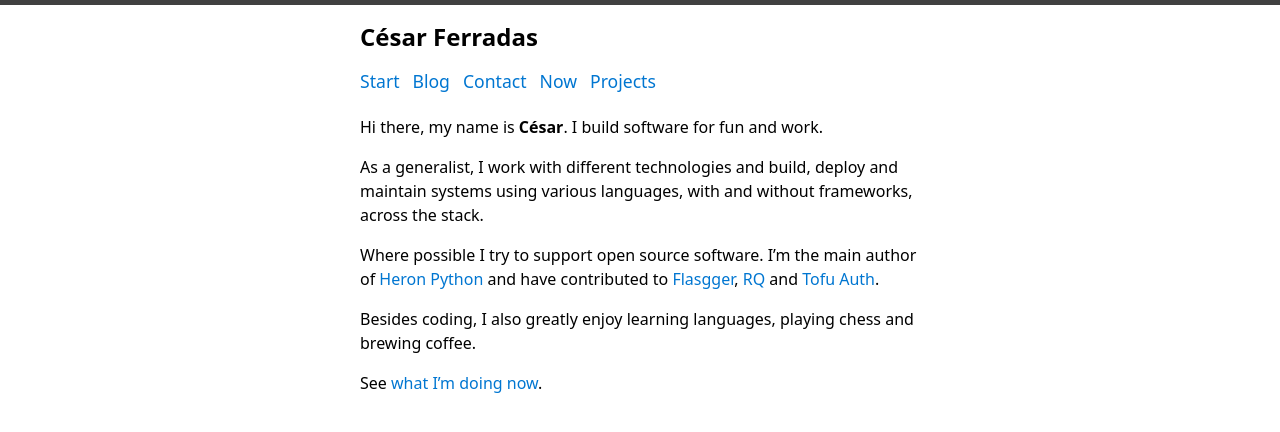
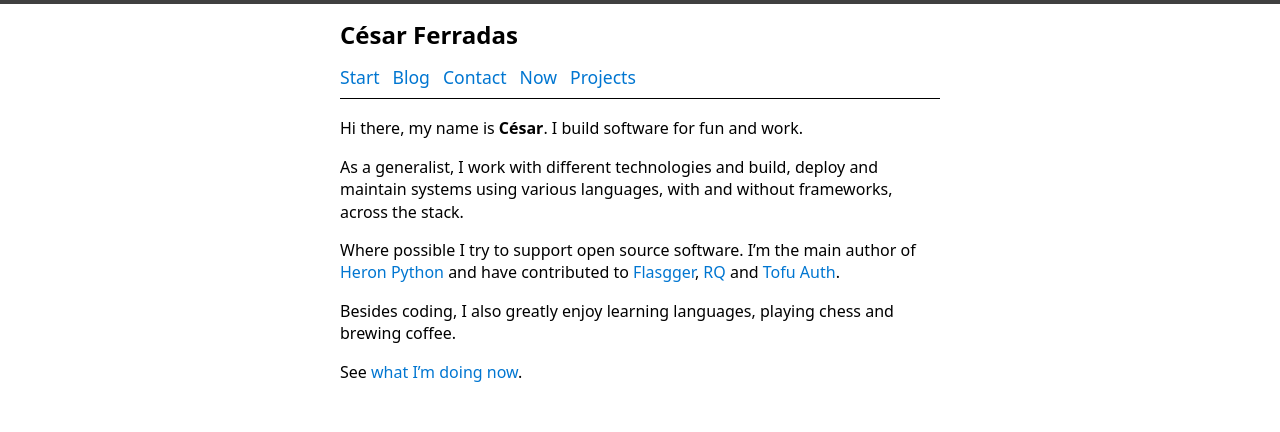
Before and after one commit to cesarferradas/ferrad.as, a Jekyll site: the page built from index.md, in a window 1280 px wide. Shown: the top 432 px of the page. Built offline with Jekyll 4.4.1, drawn with Linux system fonts in a browser that asks for light colours.

Commit message:
Simplify CSS, use semantic html in layout

```diff
--- a/_layouts/default.html
+++ b/_layouts/default.html
@@ -33,8 +33,7 @@
     <script defer data-domain="ferrad.as" src="https://plausible.io/js/script.js"></script>
   </head>
   <body>
-    <header>
-      <h2>{{ site.title }}</h2>
+    <header>{{ site.title }}</header>
     <nav>
       <a href="/">Start</a>
       <a href="/blog">Blog</a>
@@ -42,7 +41,7 @@
       <a href="/now">Now</a>
       <a href="/projects">Projects</a>
     </nav>
-    </header>
+    <hr>
     <main>
       {{ content -}}
     </main>
--- a/public/css/s.scss
+++ b/public/css/s.scss
@@ -8,10 +8,9 @@
     --dark: #404040;
     --moredark: #000;
     --link: #0076d1;
-    border-top: 5px solid var(--dark);
-    line-height: 1.5em;
+    border-top: 0.3em solid var(--dark);
+    line-height: 1.4em;
     font-family: system-ui, sans-serif;
-    font-size: 16px;
 }
 
 * {
@@ -20,7 +19,9 @@
 }
 
 h1 {
-    line-height: 1em;
+    line-height: 1.2em;
+    font-size: 1.7em;
+    margin-bottom: 0.2em;
 }
 
 button, input {
@@ -44,7 +45,7 @@ pre {
 body {
     background-color: var(--light);
     margin: 0;
-    max-width: 600px;
+    max-width: 40em;
     padding: 0 20px 20px 20px;
     margin-left: auto;
     margin-right: auto;
@@ -60,6 +61,12 @@ a:hover {
     text-decoration: underline;
 }
 
+header {
+    font-size: 1.5em;
+    margin: 0.83em 0;
+    font-weight: 600;
+}
+
 nav a {
     padding-right: 0.5em;
     font-size: 1.1em;
@@ -70,6 +77,13 @@ nav a {
 img {
     max-width: 100%;
     height: auto;
+}
+
+hr {
+    border: none;
+    height: 0.1em;
+    color: var(--moredark); /* old IE */
+    background-color: var(--moredark);  /* Modern Browsers */
 }
 
 button, .button, input[type=submit] {
@@ -103,16 +117,6 @@ button + button, .button + .button, input[type=submit] + input[type=submit] {
 
 .bordered {
     border: 3px solid;
-}
-
-.home {
-    display: inline-block;
-    background-color: var(--dark);
-    color: var(--light);
-    margin-top: 20px;
-    padding: 5px 10px 5px 10px;
-    text-decoration: none;
-    font-weight: bold;
 }
 
 /* Desktop sizes */
@@ -152,9 +156,3 @@ button + button, .button + .button, input[type=submit] + input[type=submit] {
         outline: none;
     }
 }
-
-@media print {
-    .home {
-        display: none;
-    }
-}
--- a/public/css/x.scss
+++ b/public/css/x.scss
@@ -2,17 +2,6 @@
 ---
 
 /* Writing */
-hr {
-    border: none;
-}
-
-hr:after {
-  content: '------------';
-  /* ratio: font-size/letter-spacing = 6.25 */
-  letter-spacing: -3.2px;
-  font-size: 20px;
-}
-
 .footnotes {
   font-size: 0.8em;
 }
```
Lines whose indentation alone changed are shown as unchanged.
